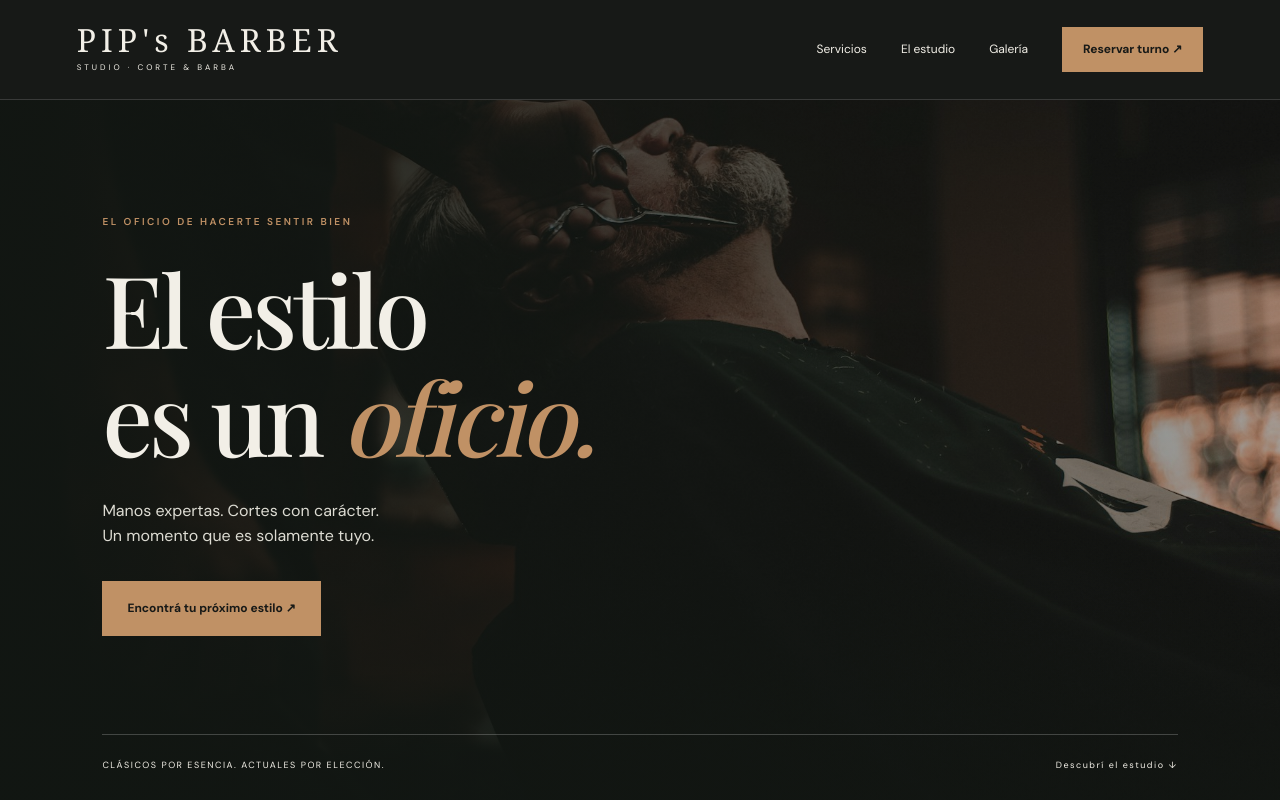
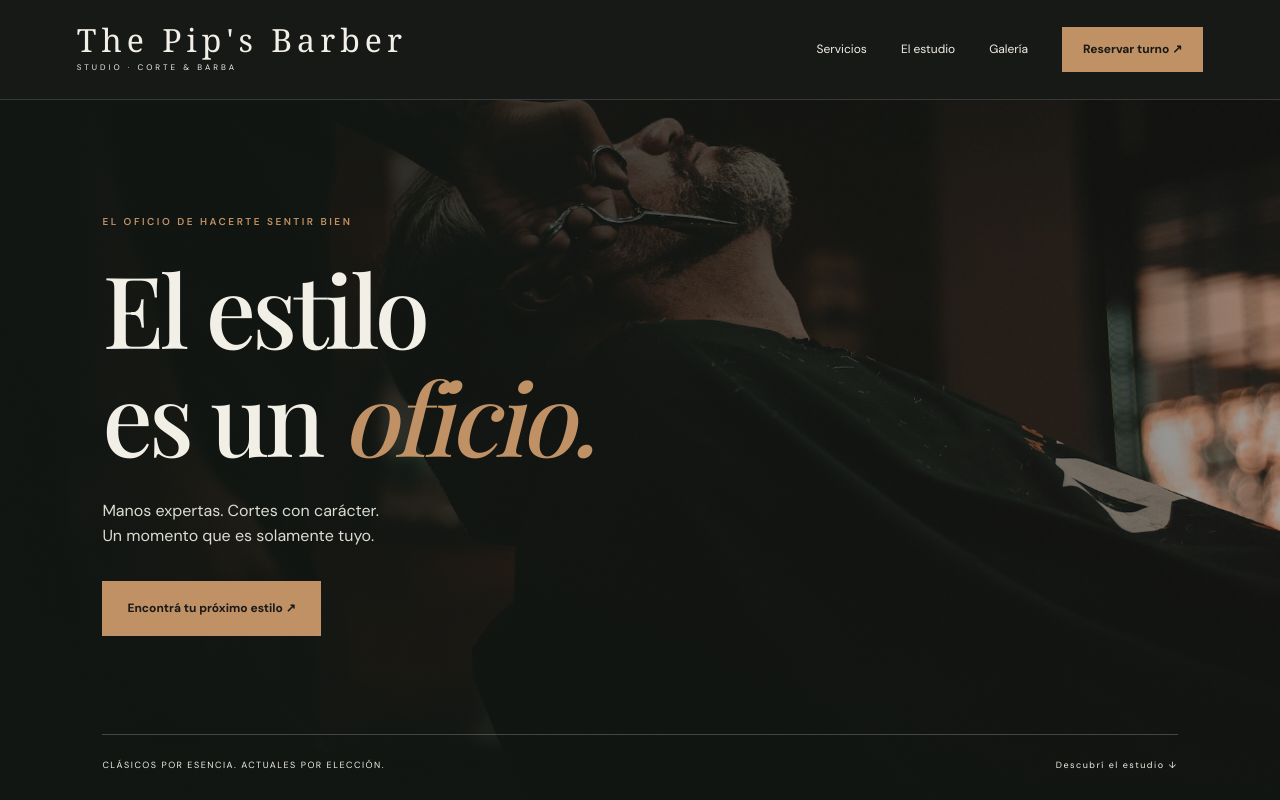
Before and after one commit to Dariobod/Barber, a website: page index.html in a window 1280 px wide. Shown: the top 800 px of the page. Drawn offline with nearby package versions, Linux system fonts and the light colour scheme; a web font is replaced by a local one.

Commit message:
content: rename brand to The Pip's Barber

```diff
--- a/index.html
+++ b/index.html
@@ -1,6 +1,6 @@
 <!doctype html>
-<html lang="es"><head><meta charset="UTF-8"><meta name="viewport" content="width=device-width,initial-scale=1"><meta name="description" content="PIP's BARBER. Un concepto de barbería donde el oficio clásico encuentra el estilo contemporáneo."><meta name="theme-color" content="#171917"><title>PIP's BARBER — El estilo es un oficio</title><link rel="stylesheet" href="styles.css"><script src="script.js" defer></script></head>
-<body><a class="skip" href="#contenido">Saltar al contenido</a><header><a class="brand" href="#inicio">PIP's BARBER<span>STUDIO · CORTE & BARBA</span></a><button class="menu" aria-expanded="false" aria-controls="nav">Menú +</button><nav id="nav"><a href="#servicios">Servicios</a><a href="#nosotros">El estudio</a><a href="#galeria">Galería</a><a class="button small" href="#reservar">Reservar turno ↗</a></nav></header>
+<html lang="es"><head><meta charset="UTF-8"><meta name="viewport" content="width=device-width,initial-scale=1"><meta name="description" content="The Pip's Barber. Un concepto de barbería donde el oficio clásico encuentra el estilo contemporáneo."><meta name="theme-color" content="#171917"><title>The Pip's Barber — El estilo es un oficio</title><link rel="stylesheet" href="styles.css"><script src="script.js" defer></script></head>
+<body><a class="skip" href="#contenido">Saltar al contenido</a><header><a class="brand" href="#inicio">The Pip's Barber<span>STUDIO · CORTE & BARBA</span></a><button class="menu" aria-expanded="false" aria-controls="nav">Menú +</button><nav id="nav"><a href="#servicios">Servicios</a><a href="#nosotros">El estudio</a><a href="#galeria">Galería</a><a class="button small" href="#reservar">Reservar turno ↗</a></nav></header>
 <main id="contenido"><section class="hero" id="inicio"><img src="assets/barber.jpg" alt="Barbero trabajando con tijera durante un corte" fetchpriority="high"><div class="hero-copy"><p class="eyebrow">EL OFICIO DE HACERTE SENTIR BIEN</p><h1>El estilo<br>es un <em>oficio.</em></h1><p>Manos expertas. Cortes con carácter.<br>Un momento que es solamente tuyo.</p><a class="button" href="#reservar">Encontrá tu próximo estilo ↗</a></div><div class="hero-bottom"><span>CLÁSICOS POR ESENCIA. ACTUALES POR ELECCIÓN.</span><a href="#servicios">Descubrí el estudio ↓</a></div></section>
 <div class="ticker"><span>PRECISIÓN</span><b>✦</b><span>CARÁCTER</span><b>✦</b><span>BUEN OFICIO</span><b>✦</b><span>TU MEJOR VERSIÓN</span></div>
 <section class="section" id="servicios"><div class="heading"><div><p class="eyebrow">01 / NUESTROS SERVICIOS</p><h2>Un buen corte.<br>Un gran <em>ritual.</em></h2></div><p>Desde un clásico de siempre hasta un nuevo comienzo. Elegí la experiencia que va con vos.</p></div><div class="services">
@@ -11,4 +11,4 @@
 <section class="section" id="galeria"><div class="heading"><div><p class="eyebrow">03 / PUERTAS ADENTRO</p><h2>Un lugar con <em>carácter.</em></h2></div><p>La atmósfera también es parte del ritual.</p></div><div class="gallery"><figure><img src="assets/barber.jpg" alt="Escena de un corte de cabello, imagen de concepto" loading="lazy"><figcaption>01 — El ritual</figcaption></figure><figure><img src="assets/ritual.jpg" alt="Detalle de un corte, imagen de concepto" loading="lazy"><figcaption>02 — El oficio</figcaption></figure></div></section>
 <section class="section booking" id="reservar"><div><p class="eyebrow">04 / TU PRÓXIMO TURNO</p><h2>Un cambio empieza<br>por <em>sentarte.</em></h2><p>Probá cómo sería elegir tu experiencia.</p><p class="demo">MODO CONCEPTO · NO GENERA UNA RESERVA REAL</p></div><form id="booking-form"><label>Tu nombre<input name="name" required maxlength="80" autocomplete="given-name" placeholder="¿Cómo te llamás?"></label><label>Elegí tu ritual<select name="service" id="service"><option>Corte de autor</option><option>Ritual de barba</option><option>La experiencia completa</option></select></label><div class="form-row"><label>Fecha<input id="date" name="date" type="date" required></label><label>Horario<select name="time"><option>10:00</option><option>12:00</option><option>15:00</option><option>17:00</option><option>19:00</option></select></label></div><button class="button" type="submit">Probar reserva ↗</button><p id="message" role="status" aria-live="polite"></p></form></section>
 <section class="section faq"><p class="eyebrow">ANTES DE VENIR</p><h2>Los detalles, <em>claros.</em></h2><details><summary>¿Cómo funciona la reserva?</summary><p>Por ahora podés probar el formulario. No enviamos datos ni bloqueamos horarios. La conexión con una agenda real será el próximo paso.</p></details><details><summary>¿Puedo elegir mi estilo?</summary><p>El concepto incluye una conversación antes del corte para encontrar una propuesta que acompañe tu pelo, tu rutina y tu estilo.</p></details><details><summary>¿Dónde está el estudio?</summary><p>La dirección, los horarios y los canales de contacto se incorporarán cuando se definan los datos de la barbería.</p></details></section></main>
-<footer><a class="brand" href="#inicio">PIP's BARBER<span>STUDIO · CORTE & BARBA</span></a><p>Un clásico. A tu manera.</p><div class="footer-bottom"><span>© <span id="year"></span> PIP's BARBER · Sitio de concepto</span><a href="#inicio">Volver arriba ↑</a><span>Dirección y contacto por definir</span></div></footer></body></html>
+<footer><a class="brand" href="#inicio">The Pip's Barber<span>STUDIO · CORTE & BARBA</span></a><p>Un clásico. A tu manera.</p><div class="footer-bottom"><span>© <span id="year"></span> The Pip's Barber · Sitio de concepto</span><a href="#inicio">Volver arriba ↑</a><span>Dirección y contacto por definir</span></div></footer></body></html>
```
